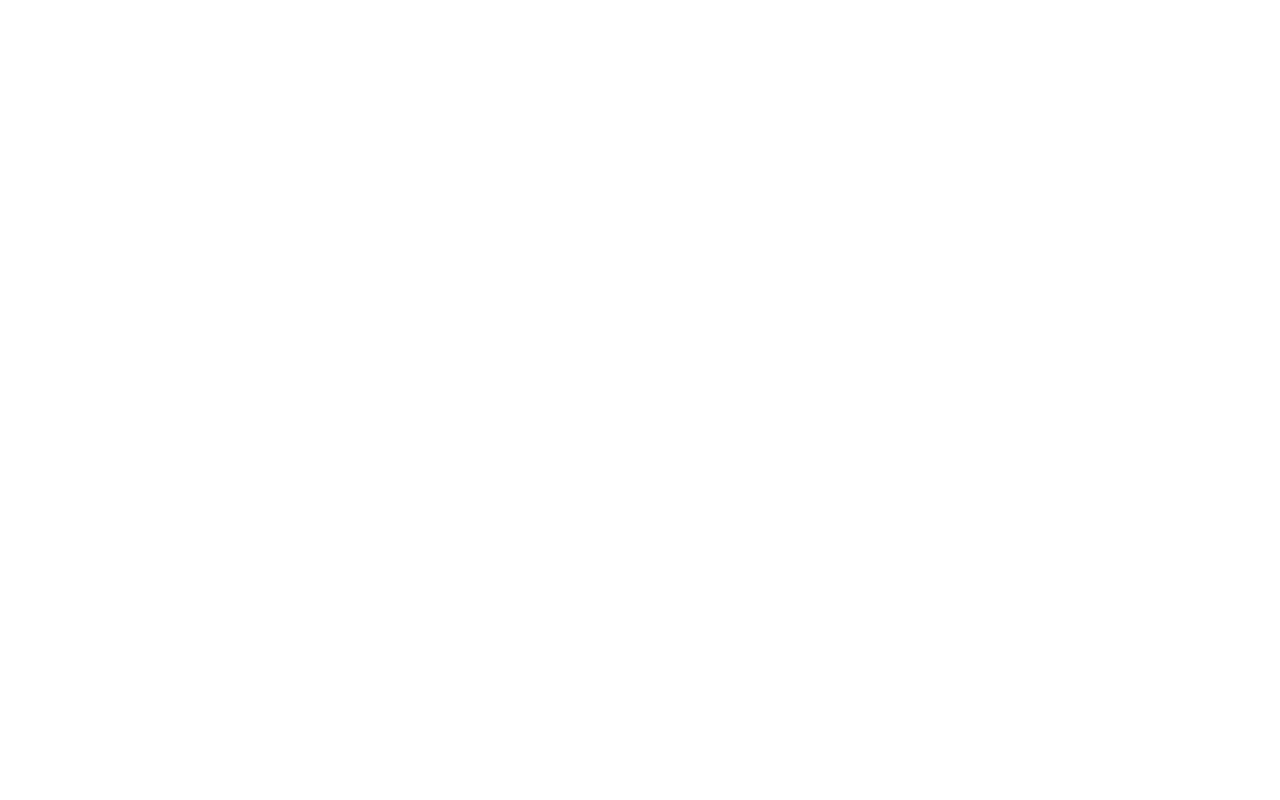
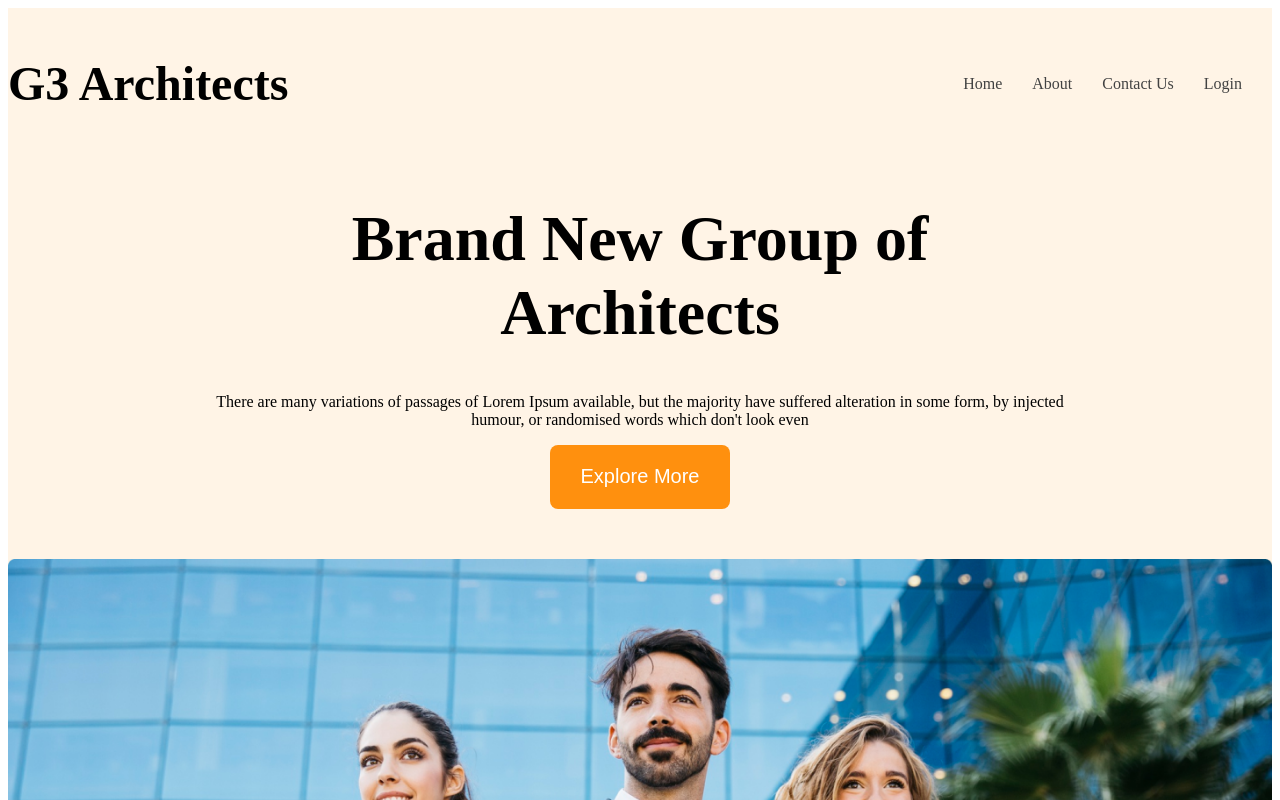
Before and after one commit to MunnaKhan99/g3-responsive-website, a plain HTML site: page index.html in a window 1280 px wide. Shown: the top 800 px of the page. Drawn offline with Linux system fonts and the light colour scheme.

Commit message:
complete navber and banner section

```diff
--- a/index.html
+++ b/index.html
@@ -1,12 +1,39 @@
 <!DOCTYPE html>
 <html lang="en">
+
 <head>
     <meta charset="UTF-8">
     <meta name="viewport" content="width=device-width, initial-scale=1.0">
-    <title>Document</title>
+    <title>Architect</title>
     <link rel="stylesheet" href="styles/styles.css">
+    <link rel="preconnect" href="https://fonts.googleapis.com">
+    <link rel="preconnect" href="https://fonts.gstatic.com" crossorigin>
+    <link href="https://fonts.googleapis.com/css2?family=Work+Sans:ital,wght@0,100..900;1,100..900&display=swap"
+        rel="stylesheet">
 </head>
+
 <body>
+    <header class="header bg-light">
+        <nav class="navber display-flex">
+            <h3 class="brand">G3 Architects</h3>
+            <ul class="nav-links display-flex">
+                <li class="nav-item"><a href="" class="nav-link text-gray">Home</a></li>
+                <li class="nav-item"><a href="" class="nav-link text-gray">About</a></li>
+                <li class="nav-item"><a href="" class="nav-link text-gray">Contact Us</a></li>
+                <li class="nav-item"><a href="" class="nav-link text-gray">Login</a></li>
+            </ul>
+        </nav>
+        <div class="banner">
+            <div  class="banner-content">
+                <h1 class="banner-title">Brand New Group of Architects </h1>
+                <p class="banner-description">There are many variations of passages of Lorem Ipsum available, but the majority have suffered alteration in some form, by injected humour, or randomised words which don't look even</p>
+                <button class="btn-primary">Explore More</button>
+            </div>
+                <img class="banner-image" src="./images/banner.png" alt="">
 
+        </div>
+
+    </header>
 </body>
+
 </html>
--- a/styles/styles.css
+++ b/styles/styles.css
@@ -0,0 +1,79 @@
+/* General font styles */
+.work-sans-font {
+    font-family: "Work Sans", serif;
+    font-weight: 400;
+    font-style: normal;
+}
+/* *{
+    margin: 0px;
+    padding: 0px;
+} */
+/* shared style */
+.display-flex{
+    display: flex;
+}
+.text-gray{
+    color: #424242;
+}
+.text-light-gray{
+    color: #727272;
+}
+.bg-light{
+    background-color: rgba(255,144,14,0.1);
+}
+.btn-primary{
+    width:180px;
+    height: 64px;
+    background-color: #ff900e;
+    color: white;
+    padding: 20px 25px;
+    font-size: 1.25rem;
+    border: none;
+    border-radius: 8px;
+
+}
+/* header style */
+
+/* navber style */
+.nav-item{
+    list-style: none;
+    margin-right: 30px;
+}
+.nav-link{
+    text-decoration: none;
+}
+.navber{
+    justify-content: space-between;
+    align-items: center;
+}
+.navber,.banner{
+    max-width: 1440px;
+    margin: auto;
+}
+.brand{
+    font-weight: 700;
+    font-size: 3rem;
+}
+
+/* banner related style */
+.banner-content{
+    max-width: 860px;
+    margin: 0 auto;
+    text-align: center;
+    margin-bottom: 50px;
+}
+.banner-title{
+    font-weight: 700;
+    font-size: 4rem;
+}
+.banner-image{
+    width: 100%;
+}
+
+
+/* responsive media query */
+@media screen and (max-width:576px) {
+    .navber, .nav-link{
+        flex-direction: column;
+    }
+}
```
Also changed, not shown: images/architect.png (added), images/banner.png (added), images/icons/customers.png (added), images/icons/email.png (added), images/icons/projects.png (added), images/icons/ribon.png (added), images/sponsors/amazon.png (added), images/sponsors/figma.png (added), images/sponsors/google.png (added), images/sponsors/spotify.png (added), images/sponsors/telerama.png (added), images/team1.png (added), images/team2.png (added), images/team3.png (added), 1 more files.
